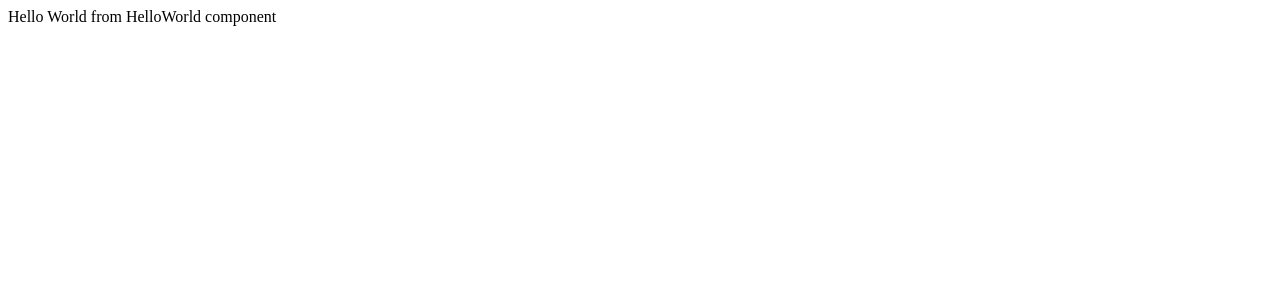
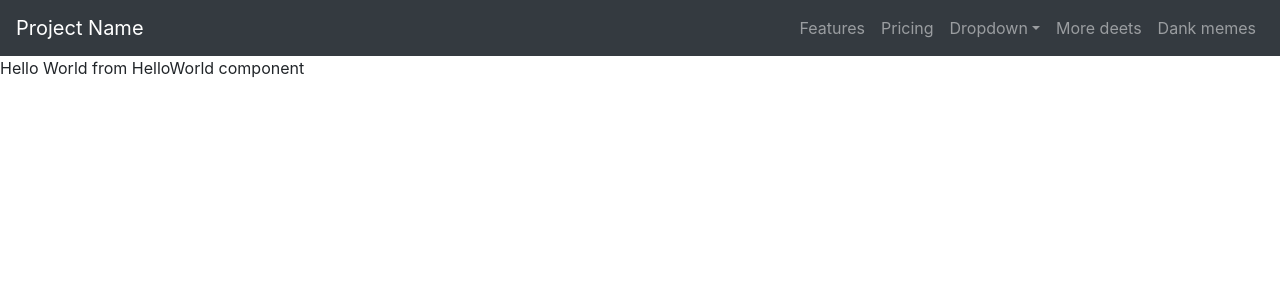
Before and after one commit to JYoung32/practice-project, a React (Create React App) app in the folder client/: page / in a window 1280 px wide. Shown: the top 300 px of the page. Built offline with nearby package versions, Linux system fonts and the light colour scheme.

Commit message:
added react-bootstrap & bootstrap to client, created basic Navbar

```diff
--- a/client/package.json
+++ b/client/package.json
@@ -8,7 +8,9 @@
     "@testing-library/react": "^9.5.0",
     "@testing-library/user-event": "^7.2.1",
     "axios": "^0.21.1",
+    "bootstrap": "^4.5.3",
     "react": "^16.14.0",
+    "react-bootstrap": "^1.4.0",
     "react-dom": "^16.14.0",
     "react-router-dom": "^5.2.0",
     "react-scripts": "3.4.3"
--- a/client/src/App.js
+++ b/client/src/App.js
@@ -1,10 +1,13 @@
 import React from 'react';
+import 'bootstrap/dist/css/bootstrap.min.css';
 import { BrowserRouter as Router, Route } from 'react-router-dom';
-import Homepage from './pages/Homepage'
+import Navbar from './components/Navbar';
+import Homepage from './pages/Homepage';
 
 function App() {
   return (
     <Router>
+      <Navbar />
       <Route path='/' exact component={Homepage} />
     </Router>
   );
--- /dev/null
+++ b/client/src/components/Navbar/index.js
@@ -0,0 +1,32 @@
+import React from 'react';
+import { Navbar, Nav, NavDropdown } from 'react-bootstrap';
+
+function Navigation() {
+    return (
+        <Navbar collapseOnSelect expand="lg" bg="dark" variant="dark">
+            <Navbar.Brand href="#home">Project Name</Navbar.Brand>
+            <Navbar.Toggle aria-controls="responsive-navbar-nav" />
+            <Navbar.Collapse id="responsive-navbar-nav">
+                <Nav className="ml-auto">
+                    <Nav.Link href="#features">Features</Nav.Link>
+                    <Nav.Link href="#pricing">Pricing</Nav.Link>
+                    <NavDropdown title="Dropdown" id="collasible-nav-dropdown">
+                        <NavDropdown.Item href="#action/3.1">Action</NavDropdown.Item>
+                        <NavDropdown.Item href="#action/3.2">Another action</NavDropdown.Item>
+                        <NavDropdown.Item href="#action/3.3">Something</NavDropdown.Item>
+                        <NavDropdown.Divider />
+                        <NavDropdown.Item href="#action/3.4">Separated link</NavDropdown.Item>
+                    </NavDropdown>
+                </Nav>
+                <Nav>
+                    <Nav.Link href="#deets">More deets</Nav.Link>
+                    <Nav.Link eventKey={2} href="#memes">
+                        Dank memes
+                    </Nav.Link>
+                </Nav>
+            </Navbar.Collapse>
+        </Navbar>
+    )
+}
+
+export default Navigation;
```
Also changed, not shown: client/src/pages/LoginPage/index.js (added), 2 other files (tests, documents, lock files or other folders).
